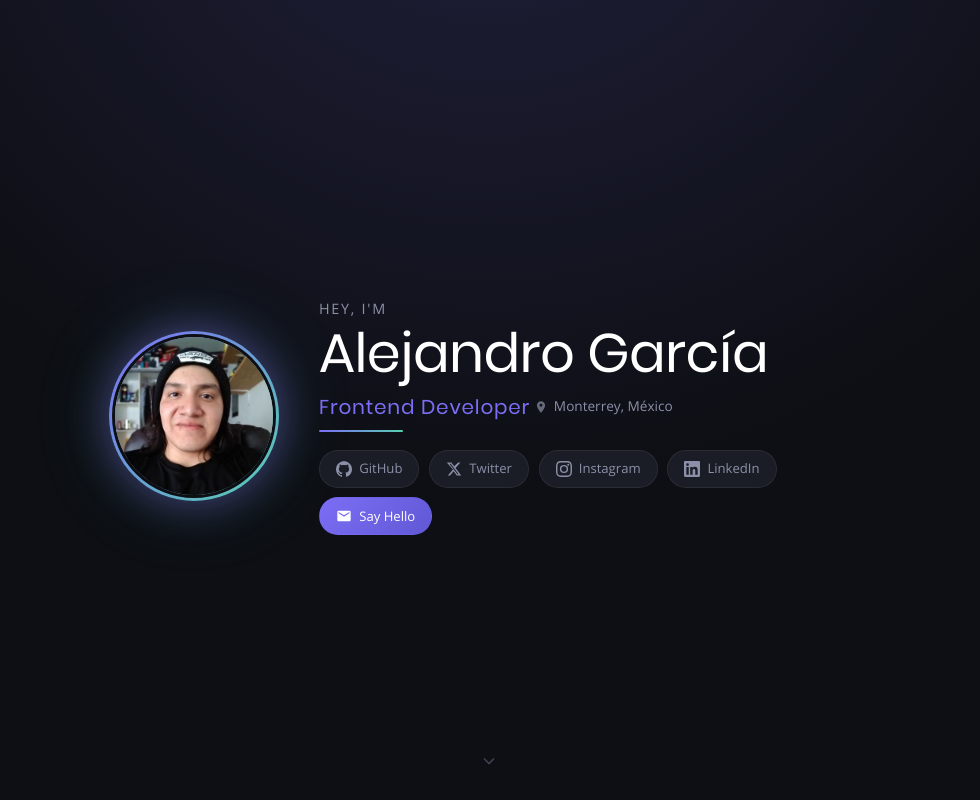
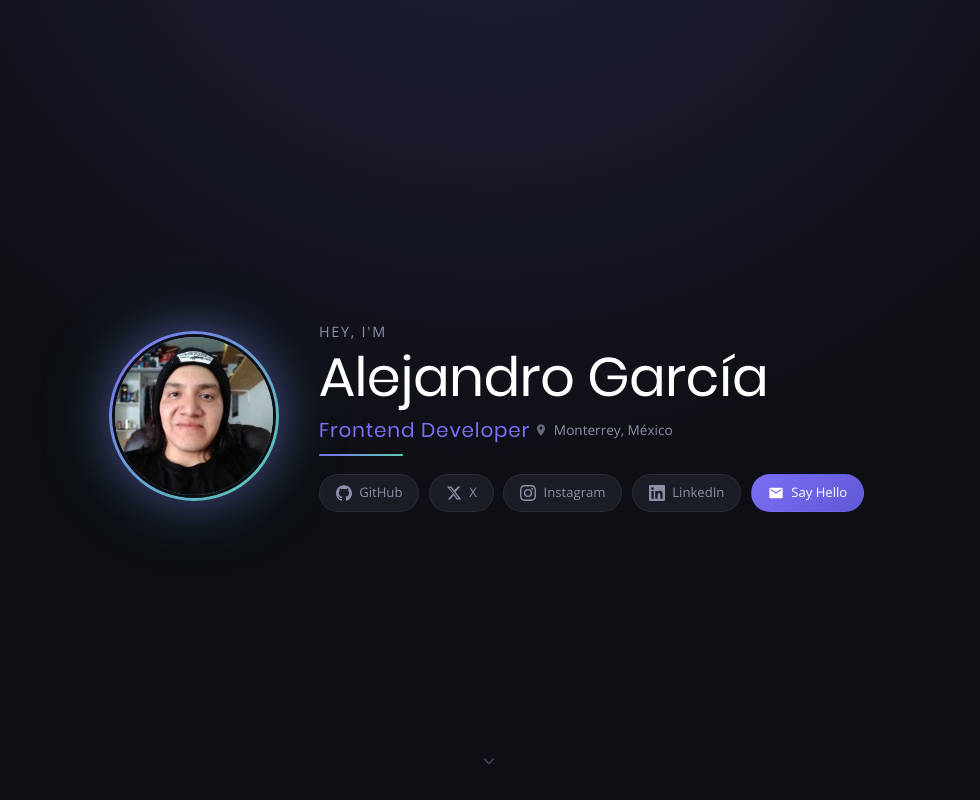
Before and after one commit to agarciab28/Personal-Web-Page, a website built with Vite: page index.html in a window 1280 px wide. Shown: the top 800 px of the page, without its empty margins (151-1131 px from the left). Built offline with nearby package versions, Linux system fonts and the light colour scheme.

Commit message:
fix: update Twitter → X in root index.html (actual Vite entry)

```diff
--- a/index.html
+++ b/index.html
@@ -30,9 +30,9 @@
               <svg xmlns="http://www.w3.org/2000/svg" viewBox="0 0 24 24" fill="currentColor" width="16" height="16"><path d="M12 .297c-6.63 0-12 5.373-12 12 0 5.303 3.438 9.8 8.205 11.385.6.113.82-.258.82-.577 0-.285-.01-1.04-.015-2.04-3.338.724-4.042-1.61-4.042-1.61-.546-1.387-1.333-1.757-1.333-1.757-1.089-.744.084-.729.084-.729 1.205.084 1.838 1.236 1.838 1.236 1.07 1.835 2.809 1.305 3.495.998.108-.776.417-1.305.76-1.605-2.665-.3-5.466-1.332-5.466-5.93 0-1.31.465-2.38 1.235-3.22-.135-.303-.54-1.523.105-3.176 0 0 1.005-.322 3.3 1.23.96-.267 1.98-.399 3-.405 1.02.006 2.04.138 3 .405 2.28-1.552 3.285-1.23 3.285-1.23.645 1.653.24 2.873.12 3.176.765.84 1.23 1.91 1.23 3.22 0 4.61-2.805 5.625-5.475 5.92.42.36.81 1.096.81 2.22 0 1.606-.015 2.896-.015 3.286 0 .315.21.69.825.57C20.565 22.092 24 17.592 24 12.297c0-6.627-5.373-12-12-12"/></svg>
               GitHub
             </a>
-            <a class="social-pill" href="https://twitter.com/alexgb28" target="_blank" rel="noopener" aria-label="Twitter">
+            <a class="social-pill" href="https://x.com/agarciab28" target="_blank" rel="noopener" aria-label="X (Twitter)">
               <svg xmlns="http://www.w3.org/2000/svg" viewBox="0 0 24 24" fill="currentColor" width="16" height="16"><path d="M18.244 2.25h3.308l-7.227 8.26 8.502 11.24H16.17l-4.714-6.231-5.401 6.231H2.744l7.73-8.835L1.254 2.25H8.08l4.253 5.622zm-1.161 17.52h1.833L7.084 4.126H5.117z"/></svg>
-              Twitter
+              X
             </a>
             <a class="social-pill" href="https://www.instagram.com/agarciab28" target="_blank" rel="noopener" aria-label="Instagram">
               <svg xmlns="http://www.w3.org/2000/svg" viewBox="0 0 24 24" fill="currentColor" width="16" height="16"><path d="M12 2.163c3.204 0 3.584.012 4.85.07 3.252.148 4.771 1.691 4.919 4.919.058 1.265.069 1.645.069 4.849 0 3.205-.012 3.584-.069 4.849-.149 3.225-1.664 4.771-4.919 4.919-1.266.058-1.644.07-4.85.07-3.204 0-3.584-.012-4.849-.07-3.26-.149-4.771-1.699-4.919-4.92-.058-1.265-.07-1.644-.07-4.849 0-3.204.013-3.583.07-4.849.149-3.227 1.664-4.771 4.919-4.919 1.266-.057 1.645-.069 4.849-.069zM12 0C8.741 0 8.333.014 7.053.072 2.695.272.273 2.69.073 7.052.014 8.333 0 8.741 0 12c0 3.259.014 3.668.072 4.948.2 4.358 2.618 6.78 6.98 6.98C8.333 23.986 8.741 24 12 24c3.259 0 3.668-.014 4.948-.072 4.354-.2 6.782-2.618 6.979-6.98.059-1.28.073-1.689.073-4.948 0-3.259-.014-3.667-.072-4.947-.196-4.354-2.617-6.78-6.979-6.98C15.668.014 15.259 0 12 0zm0 5.838a6.162 6.162 0 100 12.324 6.162 6.162 0 000-12.324zM12 16a4 4 0 110-8 4 4 0 010 8zm6.406-11.845a1.44 1.44 0 100 2.881 1.44 1.44 0 000-2.881z"/></svg>
```
